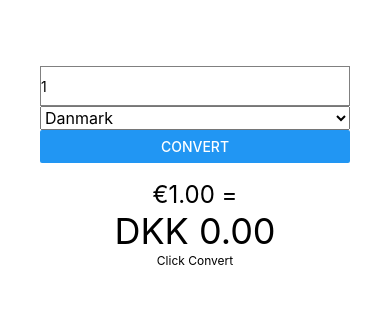
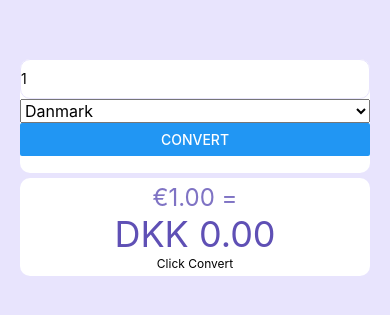
Before and after one commit to JanithaR/yas.life-casestudy, a React Native app in the folder YasLifeCaseStudy/: screen / in a window 390 px wide. Shown: the part 255-570 px from the top of the page. Built offline with nearby package versions, Linux system fonts and the light colour scheme.

Commit message:
Styling updates

```diff
--- a/YasLifeCaseStudy/src/components/ConvertMessage.tsx
+++ b/YasLifeCaseStudy/src/components/ConvertMessage.tsx
@@ -1,6 +1,7 @@
 import React from 'react';
 import { Text, View, StyleSheet } from 'react-native';
 import moment from 'moment';
+import colors from '../res/colors';
 
 export interface Props {
 	from: string;
@@ -12,32 +13,39 @@ const renderTimestampMessage = (timestamp: number) => {
 	if (timestamp) {
 		return (
 			<Text
-				style={styles.text3}>{`Converted according to the rates as of ${moment(
+				style={
+					styles.message
+				}>{`Converted according to the rates as of ${moment(
 				timestamp * 1000
 			).fromNow()}`}</Text>
 		);
 	}
 
-	return <Text style={styles.text3}>Click Convert</Text>;
+	return <Text style={styles.message}>Click Convert</Text>;
 };
 
 const ConvertMessage: React.FC<Props> = props => {
-	const { from: fromValue, to: toValue, timestamp } = props;
+	const { from, to, timestamp } = props;
 
 	return (
 		<View style={styles.container}>
-			<Text style={styles.text1}>{`${fromValue} =`}</Text>
-			<Text style={styles.text2}>{`${toValue}`}</Text>
+			<Text style={styles.from}>{`${from} =`}</Text>
+			<Text style={styles.to}>{`${to}`}</Text>
 			{renderTimestampMessage(timestamp)}
 		</View>
 	);
 };
 
 const styles = StyleSheet.create({
-	container: { alignItems: 'center' },
-	text1: { fontSize: 24 },
-	text2: { fontSize: 36 },
-	text3: { fontSize: 12 }
+	container: {
+		alignItems: 'center',
+		backgroundColor: 'white',
+		borderRadius: 10,
+		padding: 5
+	},
+	from: { fontSize: 24, color: colors.secondaryColor },
+	to: { fontSize: 36, color: colors.primaryColor },
+	message: { fontSize: 12 }
 });
 
 export default ConvertMessage;
--- a/YasLifeCaseStudy/src/index.tsx
+++ b/YasLifeCaseStudy/src/index.tsx
@@ -30,6 +30,7 @@ import {
 } from './actions/index';
 import LatestRatesFetchError from './components/LatestRatesFetchError';
 import { formatCurrency } from './util';
+import colors from './res/colors';
 
 const renderPickerItems = (items: Currency[]) => {
 	return items.map((item: Currency, index: number) => {
@@ -86,8 +87,9 @@ const CurrencyConverter = (props: any) => {
 	return (
 		<>
 			<StatusBar barStyle="dark-content" />
-			<SafeAreaView style={styles.appContainer}>
+			<SafeAreaView style={styles.safeArea}>
 				<View style={styles.appContainer}>
+					<View style={styles.inputWrapper}>
 						<TextInput
 							onChangeText={setUserInput}
 							value={userInput.toString()}
@@ -108,6 +110,7 @@ const CurrencyConverter = (props: any) => {
 						{renderConvertButton(isFetchingLatestRates, () => {
 							onConvertPress(desiredCurrency);
 						})}
+					</View>
 					<ConvertMessage
 						from={formatCurrency(
 							Number.parseFloat(userInput),
@@ -129,13 +132,29 @@ const CurrencyConverter = (props: any) => {
 };
 
 const styles = StyleSheet.create({
+	safeArea: {
+		flex: 1,
+		backgroundColor: colors.backgroundColor,
+		justifyContent: 'center'
+	},
 	appContainer: {
-		flex: 1,
 		justifyContent: 'center',
+		paddingTop: 10,
 		paddingLeft: 20,
+		paddingBottom: 10,
 		paddingRight: 20
 	},
-	valueInput: { height: 40, borderColor: 'gray', borderWidth: 1 },
+	inputWrapper: {
+		backgroundColor: 'white',
+		borderRadius: 10,
+		marginBottom: 5
+	},
+	valueInput: {
+		height: 40,
+		borderColor: colors.backgroundColor,
+		borderWidth: 1,
+		borderRadius: 10
+	},
 	convertButtonWrapper: { height: 50 }
 });
 
--- /dev/null
+++ b/YasLifeCaseStudy/src/res/colors.ts
@@ -0,0 +1,5 @@
+export default {
+	backgroundColor: 'rgb(232, 228, 253)',
+	primaryColor: 'rgb(95, 80, 181)',
+	secondaryColor: 'rgba(95, 80, 181, 0.8)'
+};
```
Lines whose indentation alone changed are shown as unchanged.
